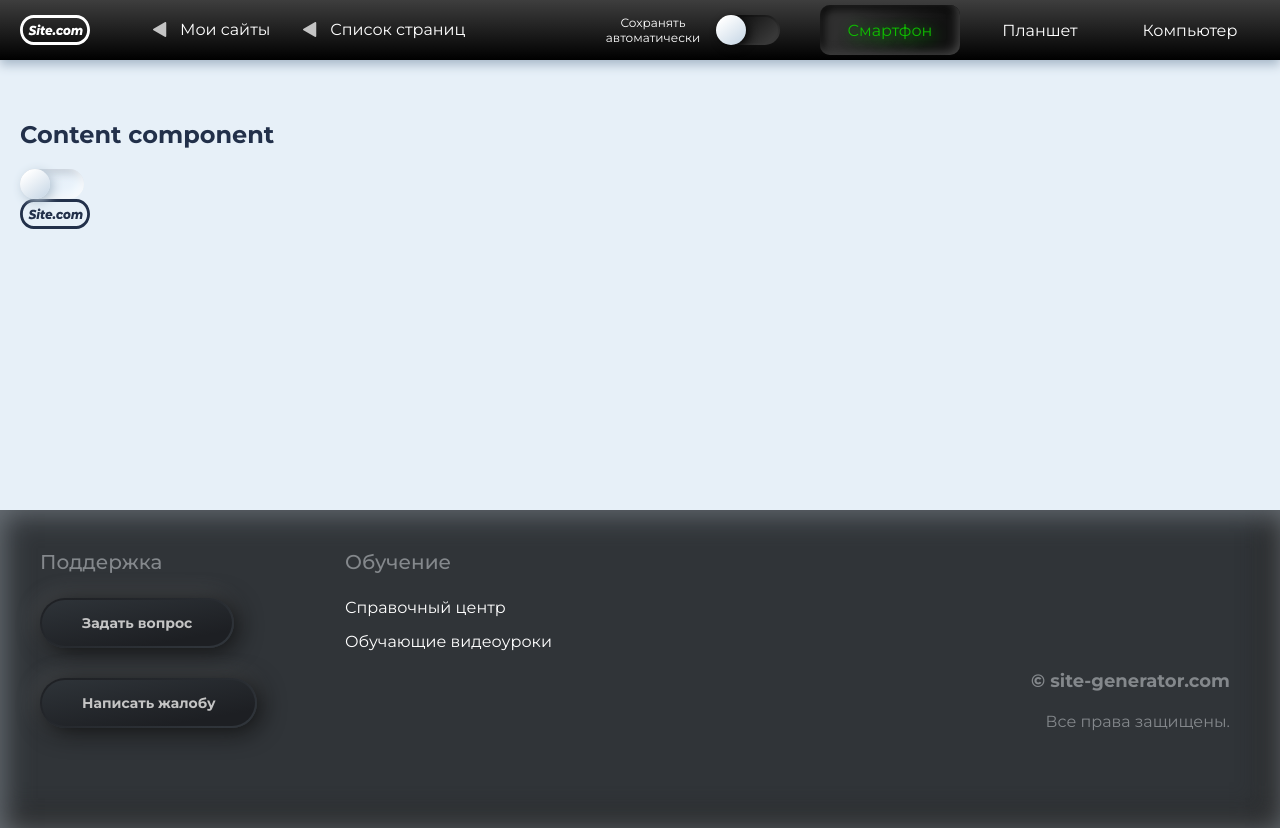
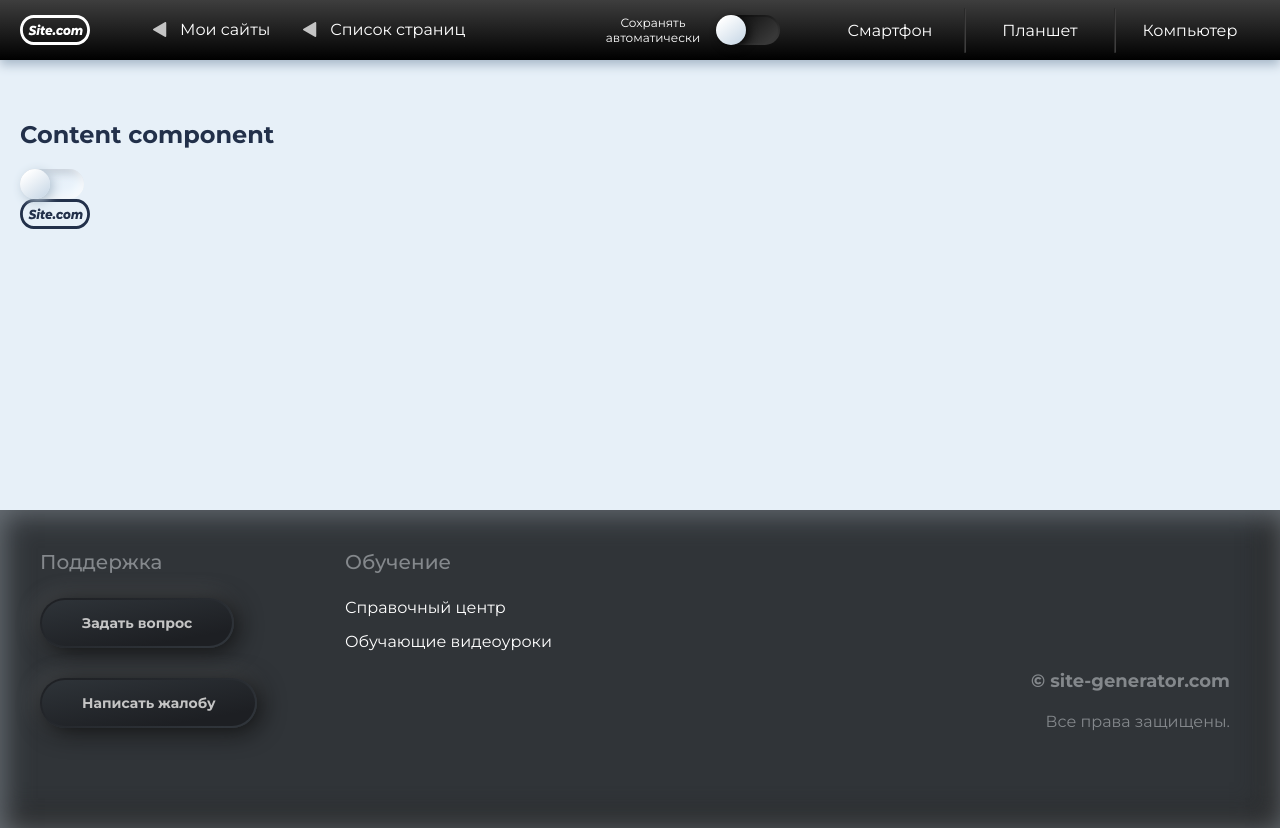
Before and after one commit to tagir-developer/website-builder, a React (Create React App) app in the folder client/: page / in a window 1280 px wide. Built offline with nearby package versions, Linux system fonts and the light colour scheme.

Commit message:
TopMenu styles comleted

```diff
--- a/client/src/components/Navigation/topMenu/ViewOnDevices/ViewOnDevices.scss
+++ b/client/src/components/Navigation/topMenu/ViewOnDevices/ViewOnDevices.scss
@@ -8,6 +8,14 @@
 	width: 440px;
 	color: inherit;
 	font-size: 16px;
+
+	&__devider {
+		width: 2px;
+		height: 45px;
+		background: #414040;
+		box-shadow: inset 1px 0px 1px rgba(0, 0, 0, 0.4);
+		border-radius: 16px;
+	}
 
 	&__button {
 		@include centering;
--- a/client/src/components/Navigation/topMenu/ViewOnDevices/ViewOnDevices.tsx
+++ b/client/src/components/Navigation/topMenu/ViewOnDevices/ViewOnDevices.tsx
@@ -1,6 +1,7 @@
-import React from 'react'
+import React, { useRef, useState } from 'react'
 import './ViewOnDevices.scss'
 import {useCreateClassName} from '../../../../hooks/createClassName.hook'
+import classNames from 'classnames'
 
 interface IViewOnDevices {
 	parentClass?: string
@@ -10,15 +11,38 @@ const ViewOnDevices: React.FC<IViewOnDevices> = ({ parentClass }) => {
 
 	const classes = useCreateClassName('view-on-devices', parentClass)
 
-	// const changeDeviceHandler = (e: MouseEvent) => {
-	// 	console.log(e.target)
-	// }
+	const [mobileClasses, setMobileClasses] = useState('view-on-devices__button')
+	const [tabletClasses, setTabletClasses] = useState('view-on-devices__button')
+	const [desktopClasses, setDesktopClasses] = useState('view-on-devices__button')
+
+	const changeDeviceHandler = (device: string): void => {
+		if (device === 'mobile') {
+			setMobileClasses('view-on-devices__button view-on-devices__button_active')
+			setTabletClasses('view-on-devices__button')
+			setDesktopClasses('view-on-devices__button')
+			return
+		}
+		if (device === 'tablet') {
+			setTabletClasses('view-on-devices__button view-on-devices__button_active')
+			setMobileClasses('view-on-devices__button')
+			setDesktopClasses('view-on-devices__button')
+			return
+		}
+		if (device === 'desktop') {
+			setDesktopClasses('view-on-devices__button view-on-devices__button_active')
+			setMobileClasses('view-on-devices__button')
+			setTabletClasses('view-on-devices__button')
+			return
+		}
+	}
 
 	return (
 		<div className={classes}>
-			<div className="view-on-devices__button view-on-devices__button_active">Смартфон</div>
-			<div className="view-on-devices__button">Планшет</div>
-			<div className="view-on-devices__button">Компьютер</div>
+			<div onClick={() => changeDeviceHandler('mobile')} className={mobileClasses}>Смартфон</div>
+			<div className="view-on-devices__devider"></div>
+			<div onClick={() => changeDeviceHandler('tablet')} className={tabletClasses}>Планшет</div>
+			<div className="view-on-devices__devider"></div>
+			<div onClick={() => changeDeviceHandler('desktop')} className={desktopClasses}>Компьютер</div>
 		</div>
 	)
 }
--- a/package.json
+++ b/package.json
@@ -17,6 +17,7 @@
   "license": "ISC",
   "dependencies": {
     "bcrypt": "^5.0.1",
+    "classnames": "^2.3.1",
     "config": "^3.3.6",
     "express": "^4.17.1",
     "express-validator": "^6.10.0",
```
Also changed, not shown: 1 other file (tests, documents, lock files or other folders).
